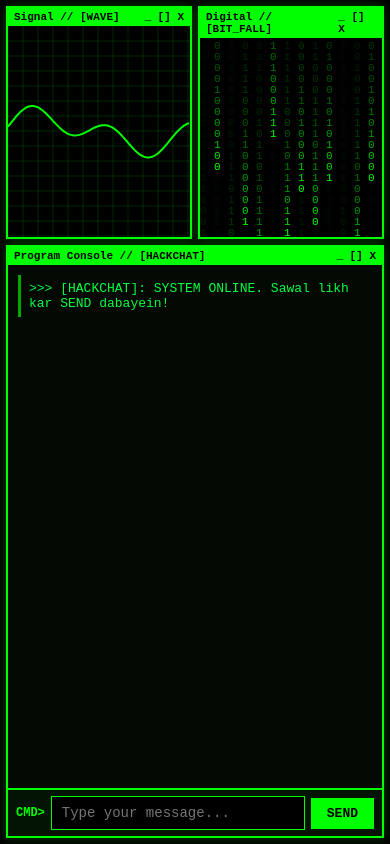
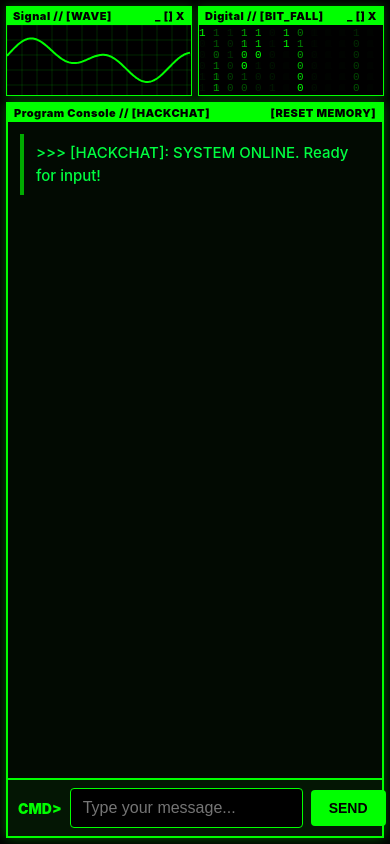
Before and after one commit to ar4196948/HACKCHAT, a plain HTML site: page index.html in a window 390 px wide. Drawn offline with Linux system fonts and the light colour scheme; no server answers.

Commit message:
Refactor HTML and CSS for chat interface
Updated HTML structure and styles for improved layout and responsiveness. Modified JavaScript initialization and chat handling for better user experience.

```diff
--- a/index.html
+++ b/index.html
@@ -2,55 +2,46 @@
 <html lang="en">
 <head>
   <meta charset="UTF-8" />
-  <meta name="viewport" content="width=device-width, initial-scale=1.0, maximum-scale=1.0" />
+  <meta name="viewport" content="width=device-width, initial-scale=1.0, maximum-scale=1.0, user-scalable=no, interactive-widget=resizes-content" />
   <title>HACKCHAT - CYBER TERMINAL</title>
   <style>
     * { box-sizing: border-box; margin: 0; padding: 0; }
 
-    body {
+    html, body {
       background-color: #000000;
       color: #00ff00;
-      font-family: "Courier New", Courier, monospace;
-      height: 100vh;
+      font-family: -apple-system, BlinkMacSystemFont, "Segoe UI", Consolas, Courier, monospace;
+      height: 100%;
+      height: 100dvh;
+      overflow: hidden;
+      touch-action: pan-y;
+    }
+
+    .main-wrapper {
       display: flex;
       flex-direction: column;
-      overflow: hidden;
+      height: 100%;
+      height: 100dvh;
+      padding: 6px;
+      gap: 6px;
     }
 
-    /* 3 SCREENS LAYOUT */
-    .terminal-container {
-      flex: 1;
-      display: flex;
-      flex-direction: column;
-      gap: 6px;
-      padding: 6px;
-      height: 100%;
-    }
-
-    /* TOP ROW: 2 CHOTAY BOXES */
-    .top-row {
-      height: 28%;
+    /* TOP 2 CHOTAY BOXES */
+    .top-section {
+      height: 90px;
       display: grid;
       grid-template-columns: 1fr 1fr;
       gap: 6px;
-    }
-
-    /* BOTTOM ROW: 1 BARA BOX (CHAT) */
-    .bottom-row {
-      flex: 1;
-      min-height: 0;
-      display: flex;
+      flex-shrink: 0;
     }
 
     .hacker-window {
-      border: 2px solid #00ff00;
+      border: 1.5px solid #00ff00;
       background: #000000;
       display: flex;
       flex-direction: column;
       overflow: hidden;
-      box-shadow: 0 0 10px rgba(0, 255, 0, 0.25);
-      width: 100%;
-      height: 100%;
+      box-shadow: 0 0 8px rgba(0, 255, 0, 0.25);
     }
 
     .window-title {
@@ -58,10 +49,10 @@
       color: #000000;
       font-weight: 900;
       font-size: 11px;
-      padding: 3px 6px;
+      padding: 2px 6px;
       display: flex;
       justify-content: space-between;
-      align-items: center;
+      letter-spacing: 0.5px;
       flex-shrink: 0;
     }
 
@@ -69,93 +60,112 @@
       flex: 1;
       position: relative;
       overflow: hidden;
-      padding: 0;
     }
 
-    /* CHAT MESSAGES */
+    /* CHAT WINDOW */
+    .chat-window {
+      flex: 1;
+      min-height: 0;
+      border: 2px solid #00ff00;
+      background: #000000;
+      display: flex;
+      flex-direction: column;
+      box-shadow: 0 0 12px rgba(0, 255, 0, 0.35);
+    }
+
     .chat-messages {
       flex: 1;
       min-height: 0;
       overflow-y: auto;
-      padding: 10px;
+      padding: 12px;
       display: flex;
       flex-direction: column;
-      gap: 8px;
-      background: #020902;
-      font-size: 13px;
+      gap: 12px;
+      background: #020a02;
+      font-size: 15px;
+      line-height: 1.5;
+      -webkit-overflow-scrolling: touch;
     }
 
     .msg-user {
       color: #ffffff;
-      background: rgba(0, 255, 0, 0.12);
-      padding: 6px 8px;
-      border-left: 3px solid #00ff00;
+      background: rgba(0, 255, 0, 0.15);
+      padding: 8px 12px;
+      border-left: 4px solid #00ff00;
       word-break: break-word;
+      font-weight: 500;
     }
     .msg-user::before {
       content: "USER@ROOT:~$ ";
       color: #00ff00;
-      font-weight: bold;
+      font-weight: 900;
     }
 
     .msg-bot {
       color: #00ff41;
-      padding: 6px 8px;
-      border-left: 3px solid #00aa00;
+      padding: 8px 12px;
+      border-left: 4px solid #00aa00;
       white-space: pre-wrap;
       word-break: break-word;
+      font-weight: 500;
+    }
+    .msg-bot-prefix {
+      color: #38ef7d;
+      font-weight: 900;
     }
 
     .msg-status {
       color: #ffff00;
-      font-size: 11px;
+      font-size: 12px;
+      font-style: italic;
     }
 
     .msg-error {
-      color: #ff3333;
-      border-left: 3px solid #ff3333;
+      color: #ff4d4d;
+      border-left: 4px solid #ff4d4d;
     }
 
-    /* INPUT SECTION (Mobile Touch Fixed) */
+    /* FIXED INPUT SECTION */
     .input-section {
-      background: #041404;
+      background: #041604;
       border-top: 2px solid #00ff00;
-      padding: 6px 8px;
+      padding: 8px 10px;
       display: flex;
-      gap: 6px;
+      gap: 8px;
       align-items: center;
       flex-shrink: 0;
     }
 
     .input-label {
       color: #00ff00;
-      font-weight: bold;
-      font-size: 12px;
+      font-weight: 900;
+      font-size: 14px;
     }
 
     .user-text-input {
       flex: 1;
       background: #000000;
-      border: 1px solid #00ff00;
+      border: 1.5px solid #00ff00;
       color: #ffffff;
-      font-family: inherit;
-      font-size: 14px;
-      padding: 8px 10px;
+      font-size: 16px !important;
+      padding: 10px 12px;
       outline: none;
-      -webkit-user-select: text;
-      user-select: text;
+      border-radius: 4px;
+    }
+    .user-text-input:focus {
+      border-color: #ffffff;
+      box-shadow: 0 0 10px rgba(0, 255, 0, 0.7);
     }
 
     .send-button {
       background: #00ff00;
       color: #000000;
       border: none;
-      padding: 8px 16px;
-      font-family: inherit;
+      padding: 10px 18px;
       font-weight: 900;
-      font-size: 13px;
+      font-size: 14px;
+      border-radius: 4px;
       cursor: pointer;
-      touch-action: manipulation;
     }
     .send-button:active {
       background: #ffffff;
@@ -163,10 +173,10 @@
 
     .cursor {
       display: inline-block;
-      width: 6px;
-      height: 12px;
+      width: 7px;
+      height: 14px;
       background: #00ff00;
-      margin-left: 2px;
+      margin-left: 3px;
       animation: blink 0.7s infinite;
       vertical-align: middle;
     }
@@ -175,11 +185,10 @@
 </head>
 <body>
 
-  <div class="terminal-container">
+  <div class="main-wrapper">
 
-    <!-- TOP ROW (2 CHOTAY BOXES) -->
-    <div class="top-row">
-      <!-- 1. Lines / Oscilloscope -->
+    <!-- TOP SECTION -->
+    <div class="top-section">
       <div class="hacker-window">
         <div class="window-title">
           <span>Signal // [WAVE]</span>
@@ -190,7 +199,6 @@
         </div>
       </div>
 
-      <!-- 2. Digital 010101 Rain -->
       <div class="hacker-window">
         <div class="window-title">
           <span>Digital // [BIT_FALL]</span>
@@ -202,17 +210,16 @@
       </div>
     </div>
 
-    <!-- BOTTOM ROW (BARA CHAT BOX) -->
-    <div class="bottom-row">
-      <div class="hacker-window">
+    <!-- MAIN CHAT WINDOW -->
+    <div class="chat-window">
       <div class="window-title">
         <span id="consoleTitle">Program Console // [HACKCHAT]</span>
-          <span>_ [] X</span>
+        <span style="cursor:pointer;" onclick="clearMemory()">[RESET MEMORY]</span>
       </div>
 
       <div class="chat-messages" id="chatMessages">
         <div class="msg-bot" id="initMessage">
-            >>> [HACKCHAT]: SYSTEM READY. Yahan sawal likhein aur SEND dabayein!
+          >>> [HACKCHAT]: SYSTEM READY. Memory buffer optimized. Sawal likhein!
         </div>
       </div>
 
@@ -228,7 +235,6 @@
         <button id="sendBtn" class="send-button" type="button">SEND</button>
       </div>
     </div>
-    </div>
 
   </div>
 
@@ -241,16 +247,22 @@
     const initMessage = document.getElementById("initMessage");
     const consoleTitle = document.getElementById("consoleTitle");
 
-    let activeModel = "llama-3.1-8b-instant"; // Default fallback
+    let activeModel = "qwen/qwen3.8-27b";
 
     let chatHistory = [
       {
         role: "system",
-        content: "You are HACKCHAT. Reply in Roman Urdu or English only. Never speak Arabic. Be concise, sharp, and helpful."
+        content: "You are HACKCHAT. Reply in friendly Roman Urdu or English only. Keep answers concise, clear, and sharp. Never speak Arabic."
       }
     ];
 
-    // Auto-detect working model
+    function clearMemory() {
+      chatHistory = [
+        { role: "system", content: "You are HACKCHAT. Reply in friendly Roman Urdu or English only." }
+      ];
+      chatMessages.innerHTML = '<div class="msg-bot">>>> [HACKCHAT]: Memory cleared. Buffer reset!</div>';
+    }
+
     async function setupModel() {
       try {
         const res = await fetch("https://api.groq.com/openai/v1/models", {
@@ -274,14 +286,13 @@
           }
         }
         consoleTitle.textContent = `Program Console // [HACKCHAT - ${activeModel}]`;
-        initMessage.textContent = `>>> [HACKCHAT]: SYSTEM ONLINE (${activeModel}). Sawal likh kar SEND dabayein!`;
+        initMessage.textContent = `>>> [HACKCHAT]: SYSTEM ONLINE (${activeModel}). Ready for input!`;
       } catch (e) {
-        initMessage.textContent = `>>> [HACKCHAT]: SYSTEM ONLINE. Sawal likh kar SEND dabayein!`;
+        initMessage.textContent = `>>> [HACKCHAT]: SYSTEM ONLINE. Ready for input!`;
       }
     }
     setupModel();
 
-    // Click aur Enter dono handle karein
     sendBtn.addEventListener("click", executeCommand);
     userInputField.addEventListener("keydown", (e) => {
       if (e.key === "Enter") {
@@ -294,23 +305,29 @@
       const text = userInputField.value.trim();
       if (!text) return;
 
-      // 1. User message
       const userMsg = document.createElement("div");
       userMsg.className = "msg-user";
       userMsg.textContent = text;
       chatMessages.appendChild(userMsg);
 
       userInputField.value = "";
-      userInputField.blur(); // Mobile keyboard dismiss for smooth viewing
       sendBtn.disabled = true;
 
+      // Add user message to history
       chatHistory.push({ role: "user", content: text });
+
+      // SMART MEMORY LIMITER:
+      // Agar history 6 messages se zyada ho jaye, toh purane messages hata do
+      // taake "Request too large" ka error kabhi na aaye!
+      if (chatHistory.length > 6) {
+        chatHistory = [chatHistory[0], ...chatHistory.slice(-5)];
+      }
+
       chatMessages.scrollTop = chatMessages.scrollHeight;
 
-      // 2. Status message
       const statusDiv = document.createElement("div");
       statusDiv.className = "msg-status";
-      statusDiv.textContent = `>>> [DECRYPTING VIA ${activeModel}...]`;
+      statusDiv.textContent = `>>> [TRANSMITTING PACKETS...]`;
       chatMessages.appendChild(statusDiv);
       chatMessages.scrollTop = chatMessages.scrollHeight;
 
@@ -323,7 +340,8 @@
           },
           body: JSON.stringify({
             model: activeModel,
-            messages: chatHistory
+            messages: chatHistory,
+            max_tokens: 600 // Extra tokens roko taake request safe rahe
           })
         });
 
@@ -338,7 +356,6 @@
         const reply = data.choices[0].message.content;
         chatHistory.push({ role: "assistant", content: reply });
 
-        // Word-by-word quick typewriter
         await typeWordByWord(reply);
 
       } catch (err) {
@@ -373,7 +390,7 @@
             cursor.remove();
             resolve();
           }
-        }, 25);
+        }, 22);
       });
     }
 
@@ -385,7 +402,7 @@
       chatMessages.scrollTop = chatMessages.scrollHeight;
     }
 
-    // --- OSCILLOSCOPE (TOP LEFT) ---
+    // --- OSCILLOSCOPE ---
     const oscCanvas = document.getElementById("oscCanvas");
     const oCtx = oscCanvas.getContext("2d");
     let waveStep = 0;
@@ -415,7 +432,7 @@
       oCtx.beginPath();
       const centerY = oscCanvas.height / 2;
       for (let x = 0; x < oscCanvas.width; x++) {
-        const y = centerY + Math.sin((x + waveStep) * 0.08) * 12 + Math.sin((x + waveStep * 2) * 0.03) * 14;
+        const y = centerY + Math.sin((x + waveStep) * 0.08) * 10 + Math.sin((x + waveStep * 2) * 0.03) * 12;
         if (x === 0) oCtx.moveTo(x, y);
         else oCtx.lineTo(x, y);
       }
@@ -425,7 +442,7 @@
     }
     renderWave();
 
-    // --- BINARY RAIN (TOP RIGHT) ---
+    // --- BINARY RAIN ---
     const binCanvas = document.getElementById("binaryCanvas");
     const bCtx = binCanvas.getContext("2d");
 
@@ -441,7 +458,7 @@
     let drops = Array(columns).fill(1);
 
     function drawBinaryRain() {
-      bCtx.fillStyle = "rgba(0, 0, 0, 0.12)";
+      bCtx.fillStyle = "rgba(0, 0, 0, 0.15)";
       bCtx.fillRect(0, 0, binCanvas.width, binCanvas.height);
 
       bCtx.fillStyle = "#00ff00";
```
Lines whose indentation alone changed are shown as unchanged.
